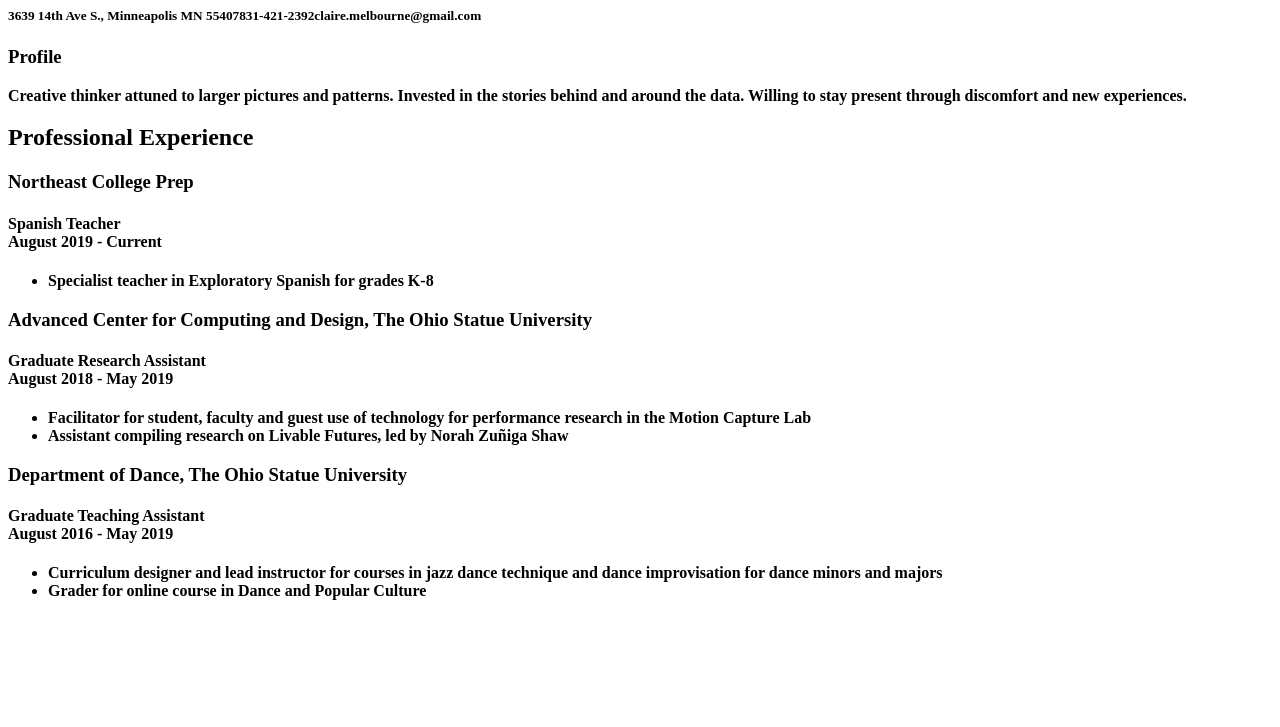
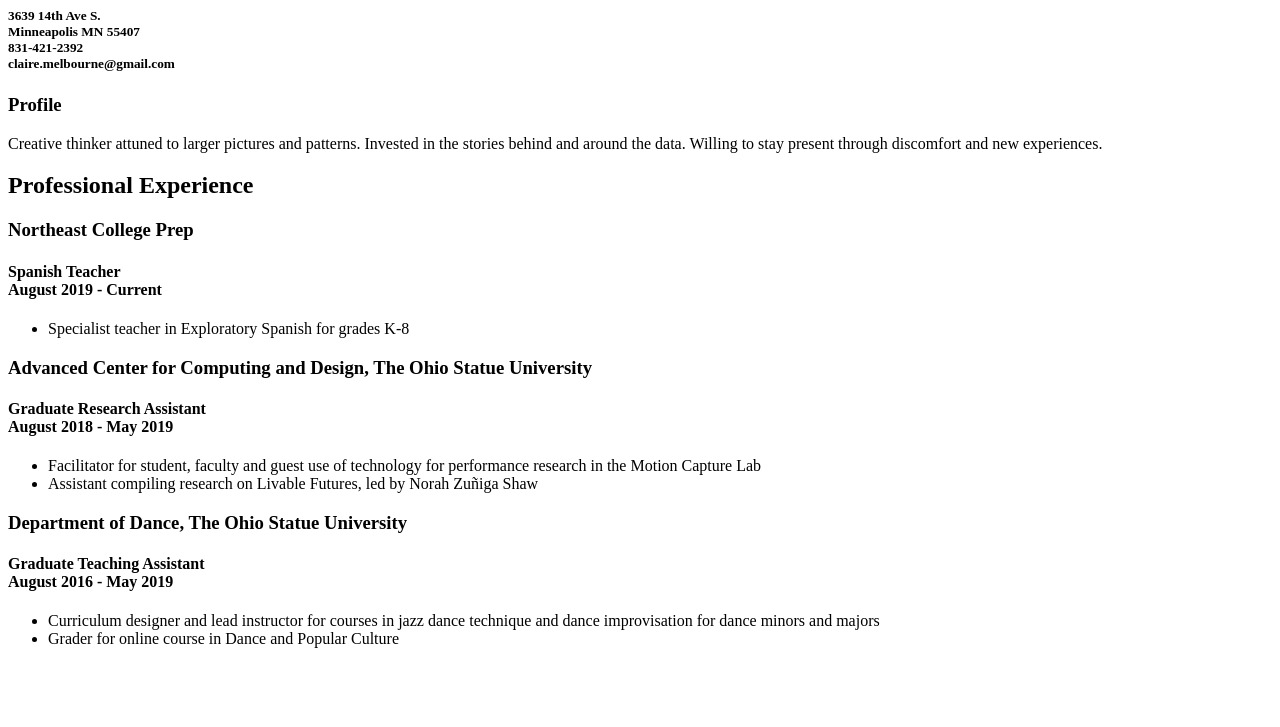
Before and after one commit to claire-melbourne/clairemelbourne.github.io, a plain HTML site: page clairemelbourneresume.html in a window 1280 px wide. Shown: the part 73-800 px from the top of the page. Drawn offline with Linux system fonts and the light colour scheme.

Commit message:
fixed line break

```diff
--- a/clairemelbourneresume.html
+++ b/clairemelbourneresume.html
@@ -5,7 +5,7 @@
 </head>
 <body>
   <h1>Claire Melbourne</h1>
-  <h5>3639 14th Ave S., Minneapolis MN 55407<b>831-421-2392<b>claire.melbourne@gmail.com</h5>
+  <h5>3639 14th Ave S.<br> Minneapolis MN 55407<br>831-421-2392<br>claire.melbourne@gmail.com</h5>
   <h3>Profile</h3>
   <p>Creative thinker attuned to larger pictures and patterns. Invested in the stories behind and around the data. Willing to stay present through discomfort and new experiences.</p>
 
```
